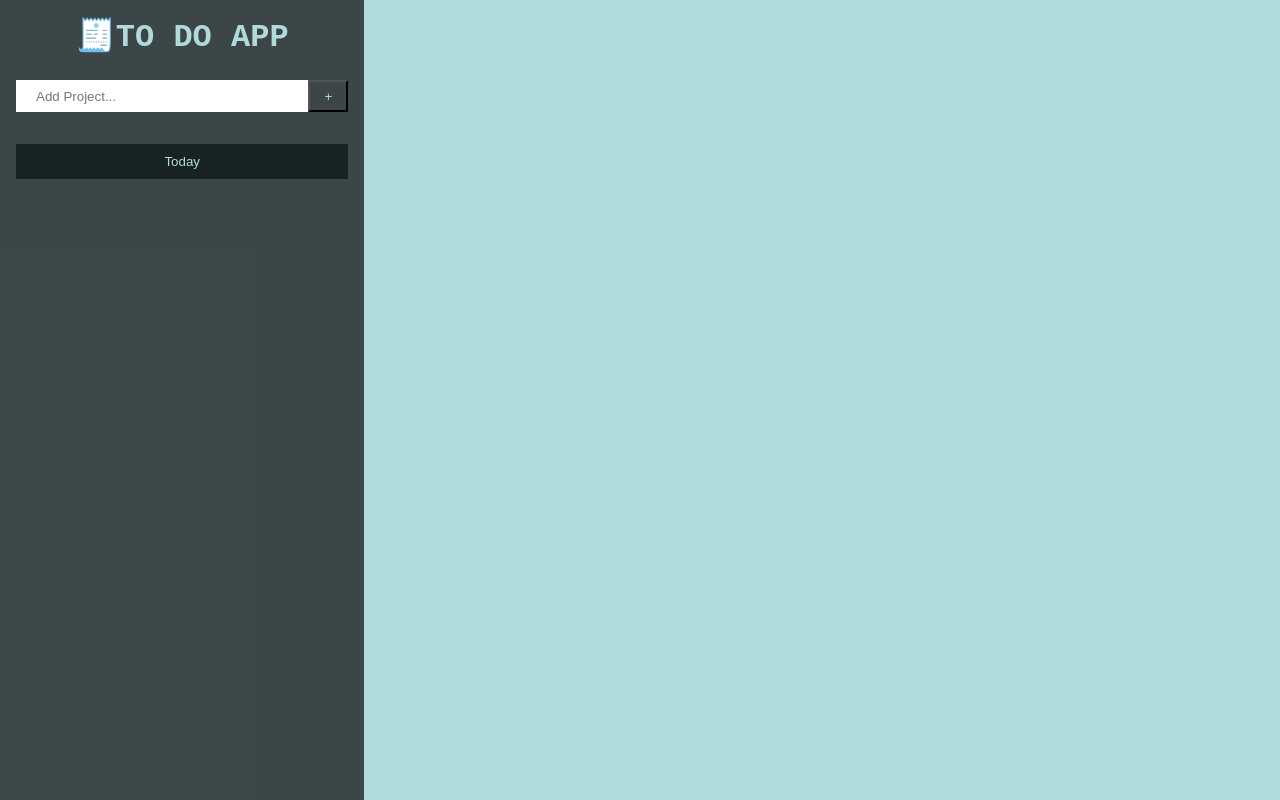
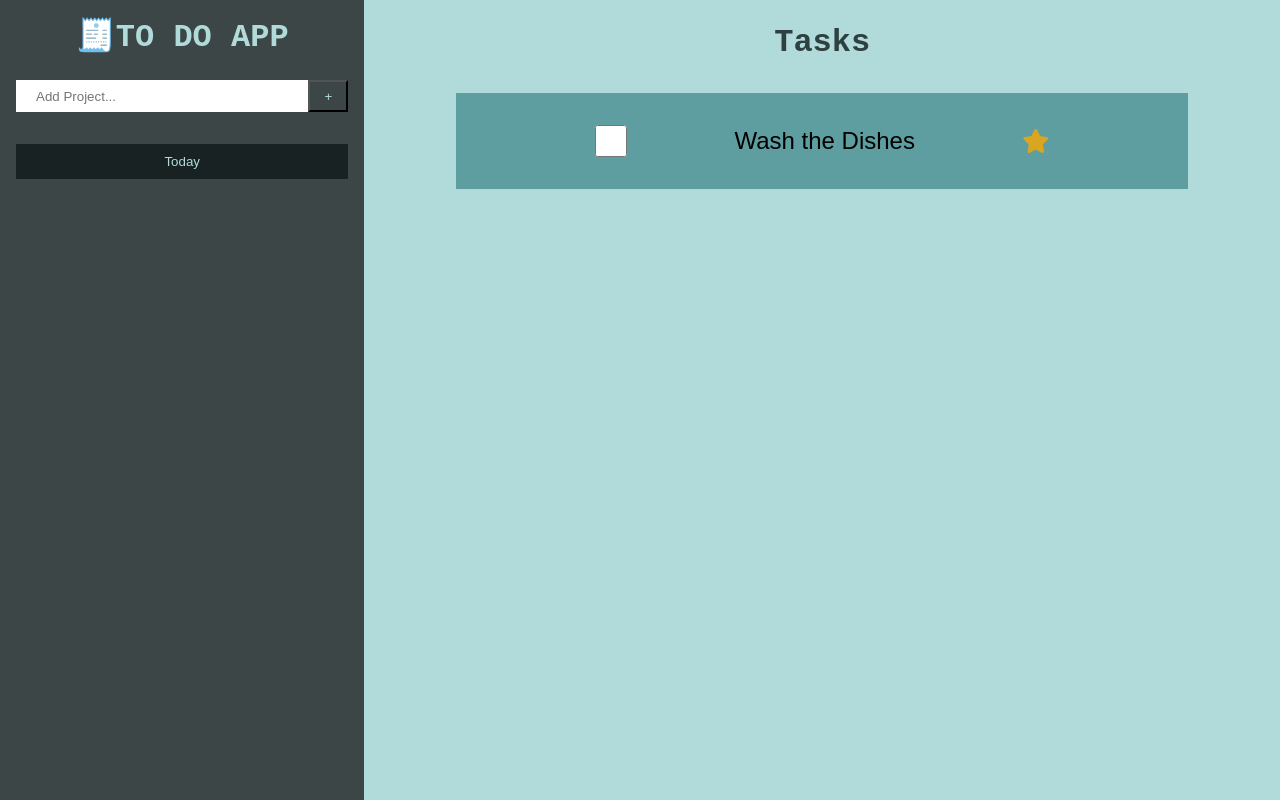
Before and after one commit to obre-bjorn/To-Do-App, a plain HTML site: page index.html in a window 1280 px wide. Drawn offline with Linux system fonts and the light colour scheme.

Commit message:
task skeleton html

```diff
--- a/index.html
+++ b/index.html
@@ -22,11 +22,19 @@
             </div>
         </div>
         <div id="content">
+            <h1 class="title">Tasks</h1>
+            <div id="task-container">
+                <div class="task">
+                    <input type="checkbox" name="" id="" class="task-done"><span class="task-name">Wash the Dishes</span><i class="fa-solid fa-star important active"></i>
+                </div>
+            </div>
 
         </div>
 
 
     </div>
+
+    <script src="https://kit.fontawesome.com/53acb3bfdd.js" crossorigin="anonymous"></script>
 </body>
 
 </html>
--- a/styles.css
+++ b/styles.css
@@ -22,6 +22,7 @@ body {
     color: #b1dada;
     font-family: monospace;
     padding: 1rem;
+    box-shadow: 16px 20px;
 }
 
 #addProject {
@@ -71,3 +72,46 @@ body {
     background-color: #b1dada;
     flex: 8 1 400px;
 }
+
+#content>.title {
+    text-align: center;
+    font-family: monospace;
+    color: #101b1bce;
+    margin-top: 1.5rem;
+}
+
+#task-container {
+    display: flex;
+    justify-content: center;
+    overflow-y: scroll;
+}
+
+.task {
+    margin-top: 2rem;
+    width: 80%;
+    text-align: center;
+    background-color: cadetblue;
+    padding: 2rem;
+    display: flex;
+    justify-content: space-evenly;
+    align-items: center;
+}
+
+.task-done {
+    width: 2rem;
+    height: 2rem;
+}
+
+.task-name {
+    font-size: 1.5rem;
+    font-family: sans-serif;
+}
+
+.important {
+    font-size: 1.5rem;
+    color: white;
+}
+
+.important.active {
+    color: goldenrod;
+}
```
